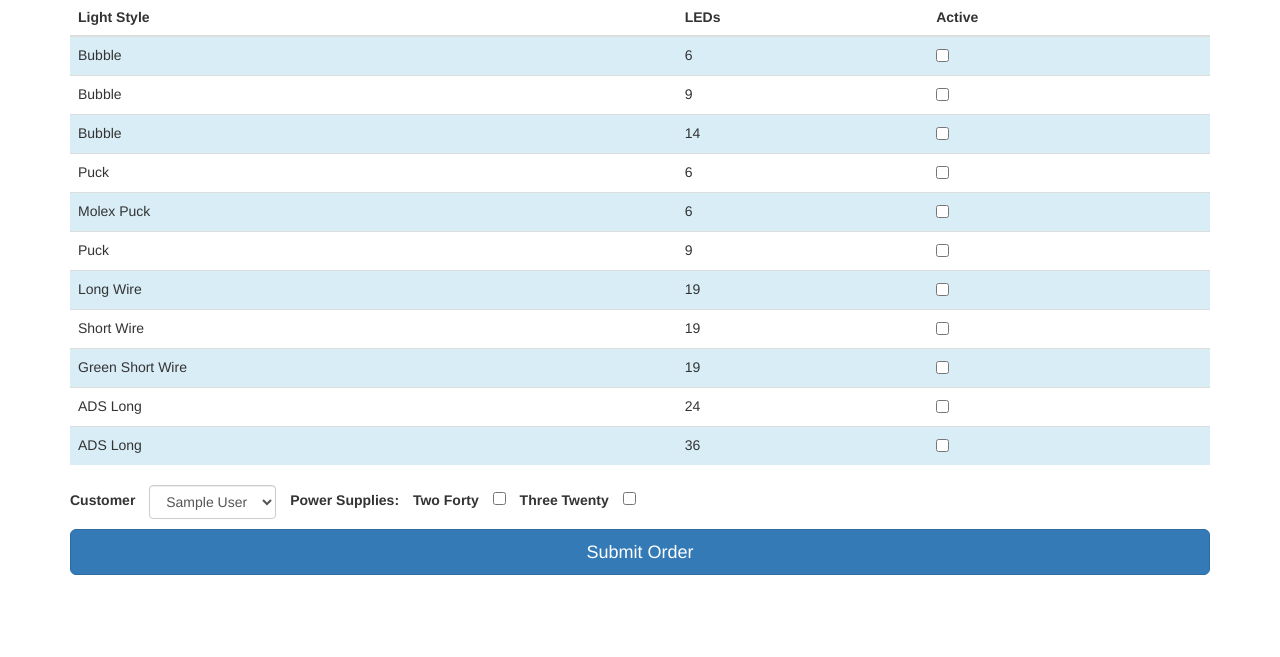
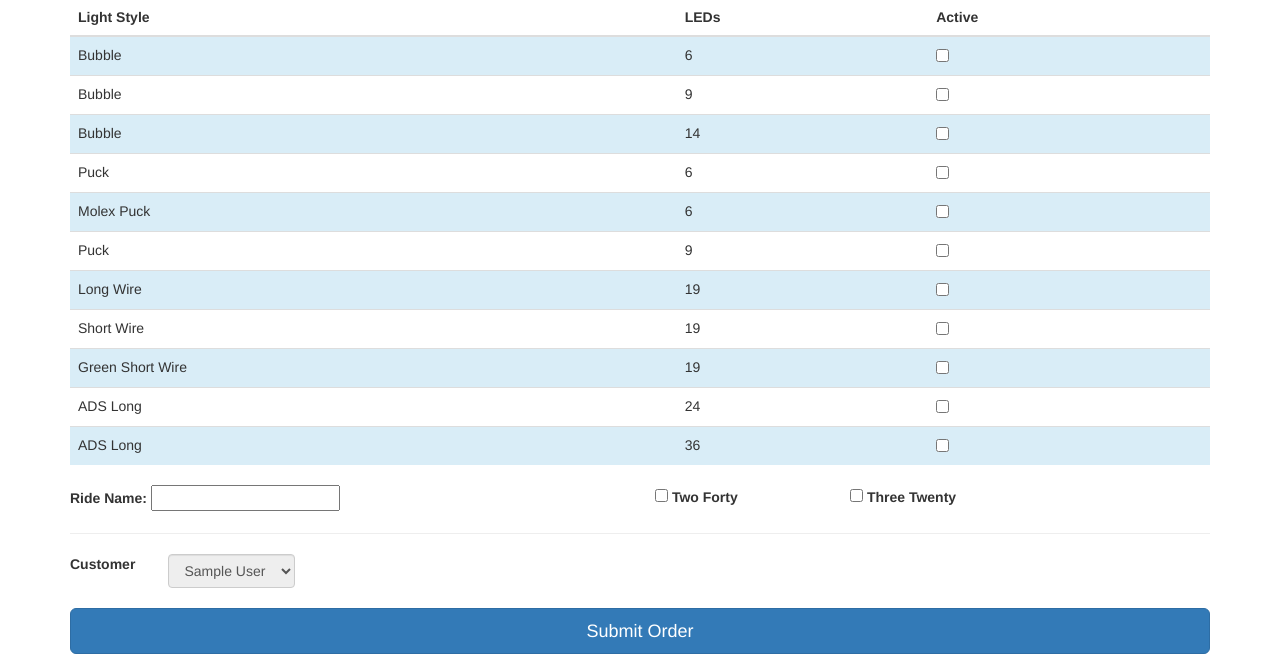
Before and after one commit to garinm90/work, a Flask app: page /create_order in a window 1280 px wide. Shown: the part 143-800 px from the top of the page. Run offline with Flask 2, Linux system fonts and the light colour scheme; a user stored in the database is signed in; tables that the repository leaves empty hold one stand-in row (values such as "Sample post"); some libraries are stand-ins or nearby versions.

Commit message:
Automatically select customer name and order from arguments

```diff
--- a/app/templates/create_order.html
+++ b/app/templates/create_order.html
@@ -76,22 +76,38 @@
 
                     </tbody>
                 </table>
-                <ul class="list-inline">
-                    <li>{{ form.customer_id.label }}</li>
-                    <li>{{ form.customer_id(class_='form-control') }}</li>
-                    <li><strong>Power Supplies:</strong></li>
-                    <li>{{ form.two_forty.label }}</li>
-                    <li>{{ form.two_forty() }}</li>
-                    <li>{{ form.three_twenty.label }}</li>
-                    <li>{{ form.three_twenty() }}</li>
-                </ul>
-                <ul></ul>
-        </div>
+                <div class="form-inline">
+                    <div class="row">
+                        <div class="col-md-6">
+                            {{ form.ride.label }}
+                            {{ form.ride() }}
+                        </div>
+                        <div class="col-md-2">
+                            {{ form.two_forty() }}
+                            {{ form.two_forty.label() }}
+                        </div>
+                        <div class="col-md-2">
+                            {{ form.three_twenty() }}
 
-    </div>
+                            {{ form.three_twenty.label }}
+                        </div>
+                    </div>
+                </div>
+                <hr>
+                <div class="row">
+                    <div class="col-md-1">
+                        {{ form.customer_id.label }}
+                    </div>
+                    <div class="col-md-2">
+                        <fieldset disabled>
+                            {{ form.customer_id(class_='form-control') }}
+                        </fieldset>
+                    </div>
+                </div>
+                <br>
+                <div>
+                    {{ form.submit(class_='btn btn-primary btn-lg btn-block') }}
 
-    <div>
-        {{ form.submit(class_='btn btn-primary btn-lg btn-block') }}
-    </div>
-    </form>
+                </div>
+            </form>
 {% endblock %}
--- a/app/templates/upload.html
+++ b/app/templates/upload.html
@@ -11,7 +11,9 @@
                     {{ form.hidden_tag() }}
                     {{ form.images }}
                     <br>
-                    {{ form.order }}
+                    <fieldset disabled>
+                        {{ form.order }}
+                    </fieldset>
                     <br>
                     {{ form.submit(class_='btn btn-primary') }}
                 </div>
```
